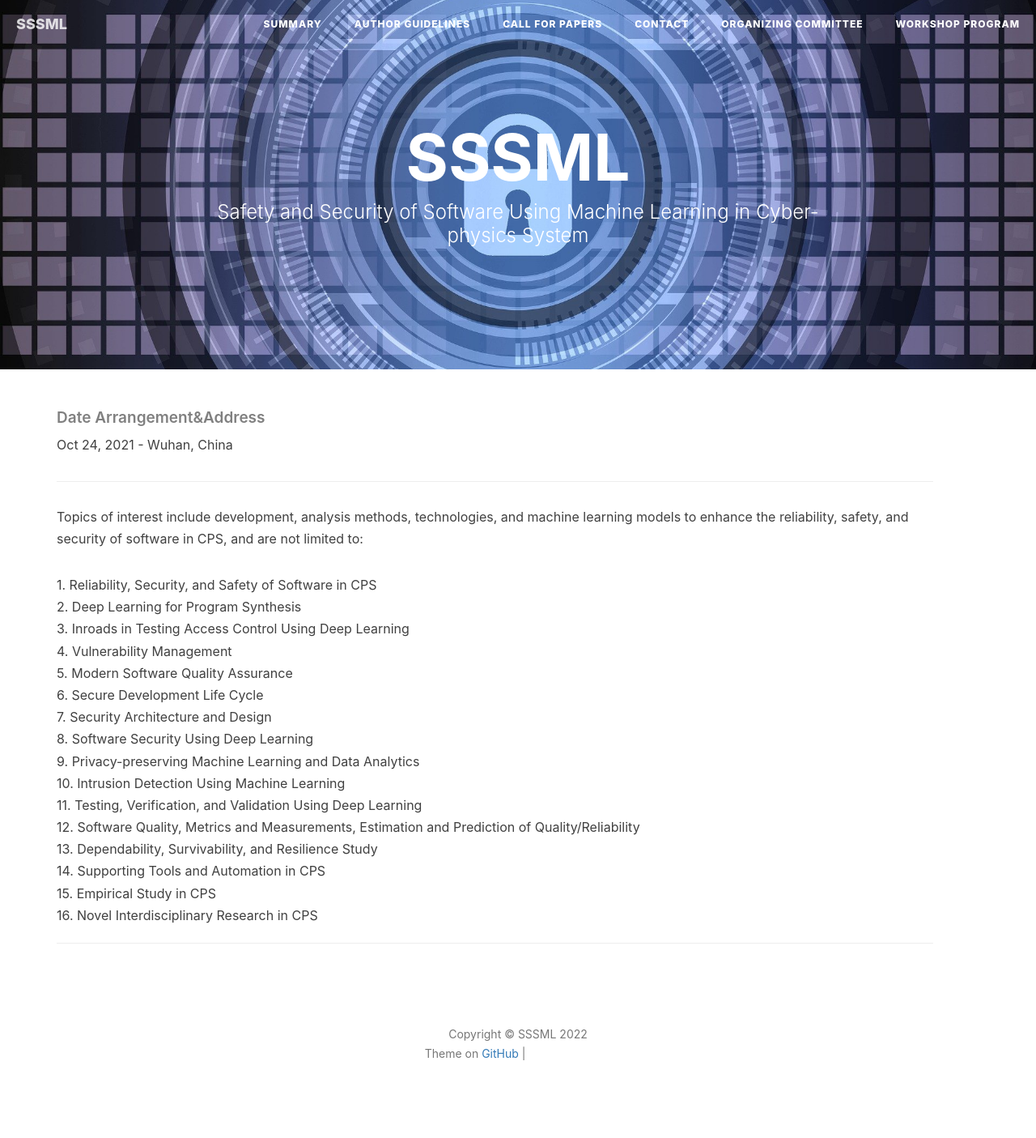
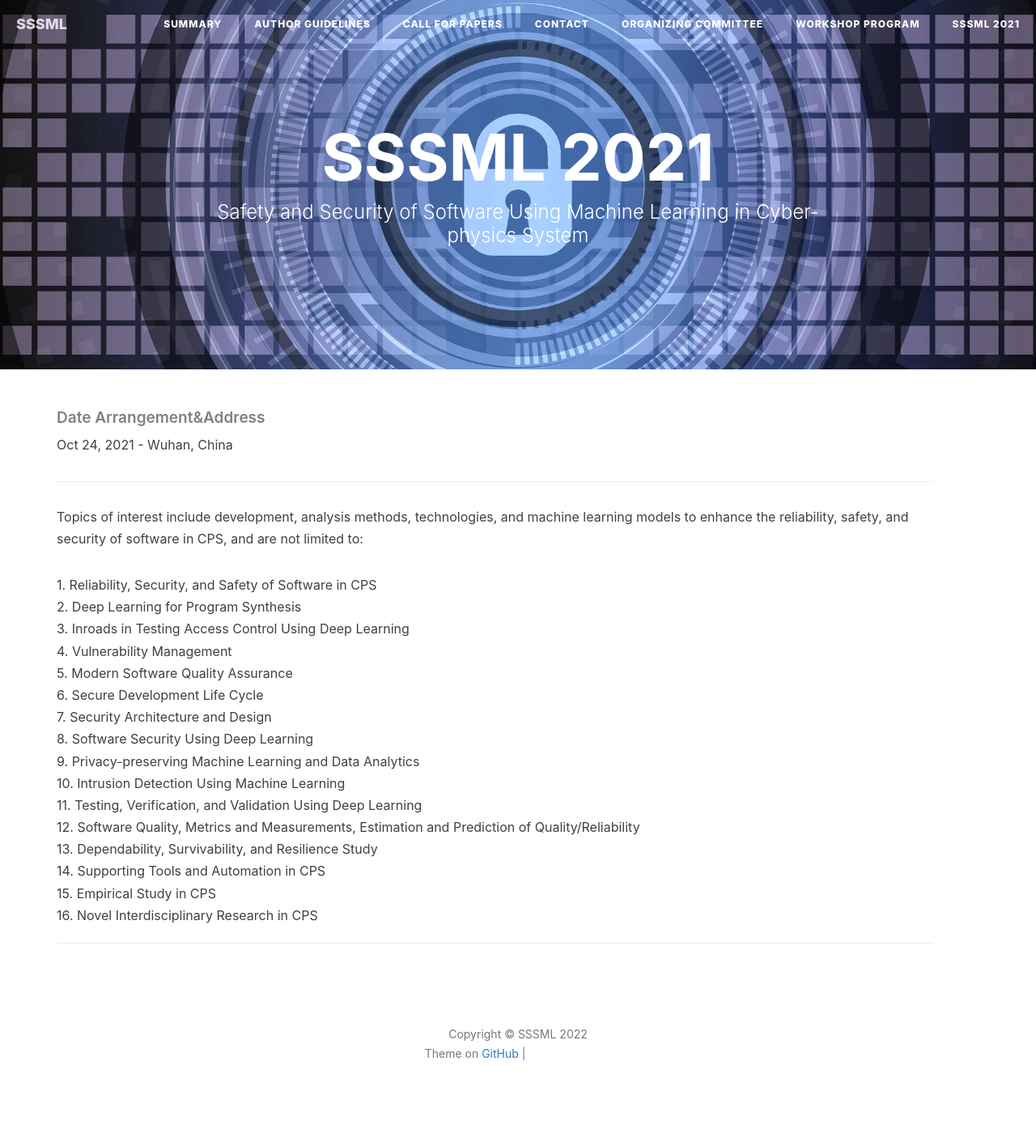
Before and after one commit to junwzhou/SSSML2021, a Jekyll site: the page built from index.html, in a window 1280 px wide. Shown: the whole page at 81% size. Built offline with Jekyll 4.4.1, drawn with Linux system fonts in a browser that asks for light colours; nearby versions of some CDN libraries; comment, search, counter and statistics services are not loaded; grey boxes are pictures that could not be loaded.

Commit message:
title update

```diff
--- a/index.html
+++ b/index.html
@@ -1,5 +1,6 @@
 ---
 layout: page
+title: "SSSML 2021"
 description: "Safety and Security of Software Using Machine Learning in Cyber-physics System"
 ---
 
```
